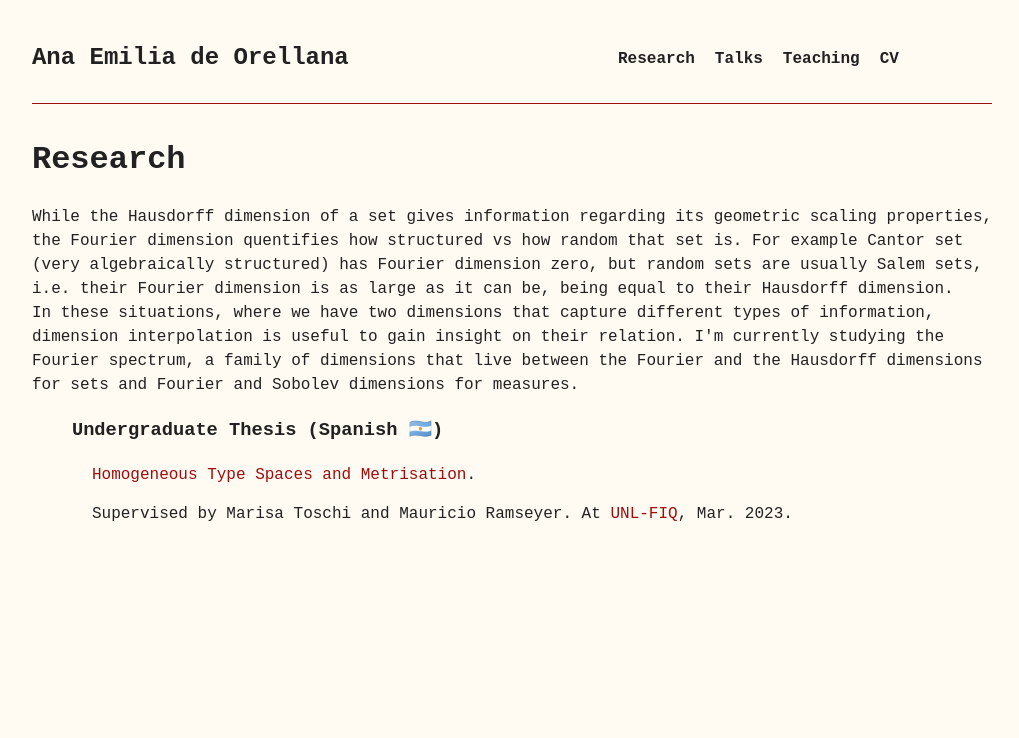
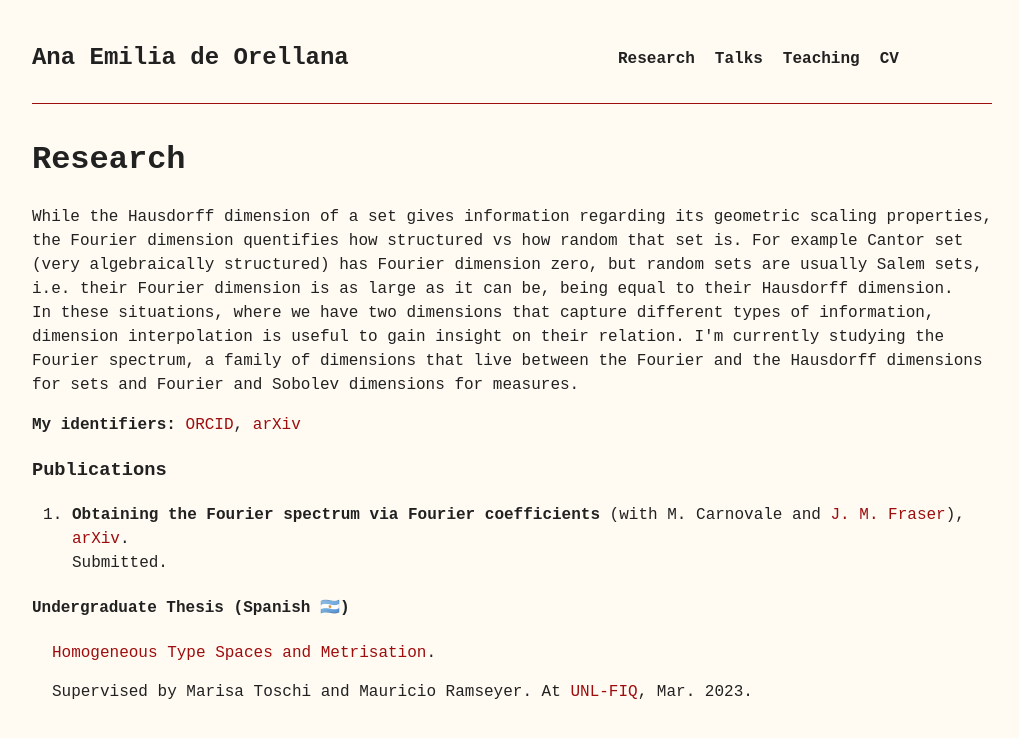
Before and after one commit to AnadeOre/anadeore.github.io, a Next.js app: page /research in a window 1280 px wide. Shown: the top 738 px of the page, without its empty margins (128-1147 px from the left). Built offline with nearby package versions, Linux system fonts and the light colour scheme.

Commit message:
Add paper

```diff
--- a/src/app/components/DissertationDiv.jsx
+++ b/src/app/components/DissertationDiv.jsx
@@ -11,8 +11,8 @@ const DissertationDiv = ({
   linkDesc,
 }) => {
   return (
-    <li>
-      <h3>{title}</h3>
+    <div>
+      <h4>{title}</h4>
       <div className={styles.indentedSection}>
         <Link className='linkDecor' target='_blank' href={linkURL}>
           {linkDesc}
@@ -26,7 +26,7 @@ const DissertationDiv = ({
           , Mar. 2023.
         </p>
       </div>
-    </li>
+    </div>
   );
 };
 
--- /dev/null
+++ b/src/app/components/PublicationLi.jsx
@@ -0,0 +1,31 @@
+import React from 'react';
+import Link from 'next/link';
+import styles from '../styles/list.module.css';
+
+const PublicationLi = ({title, coauthors, journal, info, arxiv, doi}) => {
+  let stringvariable = '';
+  coauthors.forEach((author) => {
+    stringvariable = author.name + ', ' + stringvariable;
+  });
+  return (
+    <li>
+      <b>{title}</b> (with {stringvariable}
+      ),{' '}
+      <Link href={arxiv} target='_blank' className='linkDecor'>
+        arXiv
+      </Link>
+      <br />
+      {journal ? <b>{journal}</b> : 'Submitted.'}
+      {info ? `, ${info}` : ''}{' '}
+      {doi
+        ? `, ${(
+            <Link href={doi} target='_blank' className='linkDecor'>
+              doi
+            </Link>
+          )}`
+        : ''}
+    </li>
+  );
+};
+
+export default PublicationLi;
--- a/src/app/research/page.jsx
+++ b/src/app/research/page.jsx
@@ -1,5 +1,7 @@
 import React from 'react';
+import Link from 'next/link';
 import DissertationDiv from '../components/DissertationDiv';
+import PublicationLi from '../components/PublicationLi';
 const Page = () => {
   return (
     <div>
@@ -21,7 +23,59 @@ const Page = () => {
         {/* behave gives more insight into the relation between the dimensions it */}
         {/* interpolates. */}
       </p>
-      <ul>
+      <div>
+        <b>My identifiers:</b>{' '}
+        <Link
+          className='linkDecor'
+          href='https://orcid.org/0009-0005-6958-896X'
+          target='_blank'>
+          ORCID
+        </Link>
+        ,{' '}
+        <Link
+          className='linkDecor'
+          href='http://arxiv.org/a/deorellana_a_1'
+          target='_blank'>
+          arXiv
+        </Link>
+      </div>
+      <h3>Publications</h3>
+      <ol reversed>
+        <li>
+          <b>Obtaining the Fourier spectrum via Fourier coefficients</b> (with
+          M. Carnovale and{' '}
+          <Link
+            target='_blank'
+            className='linkDecor'
+            href='https://jonathan-fraser.github.io/homepage/'>
+            J. M. Fraser
+          </Link>
+          ),{' '}
+          <Link
+            href='https://arxiv.org/abs/2403.12603v1'
+            target='_blank'
+            className='linkDecor'>
+            arXiv
+          </Link>
+          .
+          <br />
+          Submitted.
+        </li>
+        {/* <PublicationLi
+          title='Obtaining the Fourier spectrum via Fourier coefficients'
+          coauthors={[
+            {
+              name: 'J. M. Fraser',
+              website: 'https://jonathan-fraser.github.io/homepage/',
+            },
+            {
+              name: 'M. Carnovale',
+              website: '',
+            },
+          ]}
+          arxiv='https://arxiv.org/abs/2403.12603v1'
+        /> */}
+      </ol>
       <DissertationDiv
         title='Undergraduate Thesis (Spanish 🇦🇷)'
         where='UNL-FIQ'
@@ -30,7 +84,6 @@ const Page = () => {
         linkURL='/UndergradDissertation.pdf'
         linkDesc='Homogeneous Type Spaces and Metrisation'
       />
-      </ul>
     </div>
   );
 };
```
Lines whose indentation alone changed are shown as unchanged.
